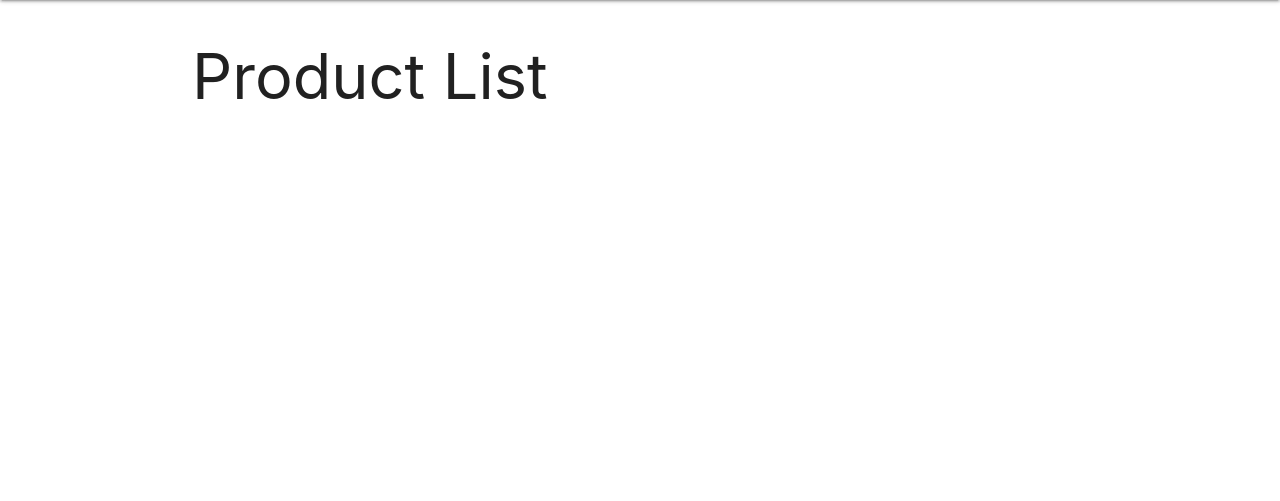
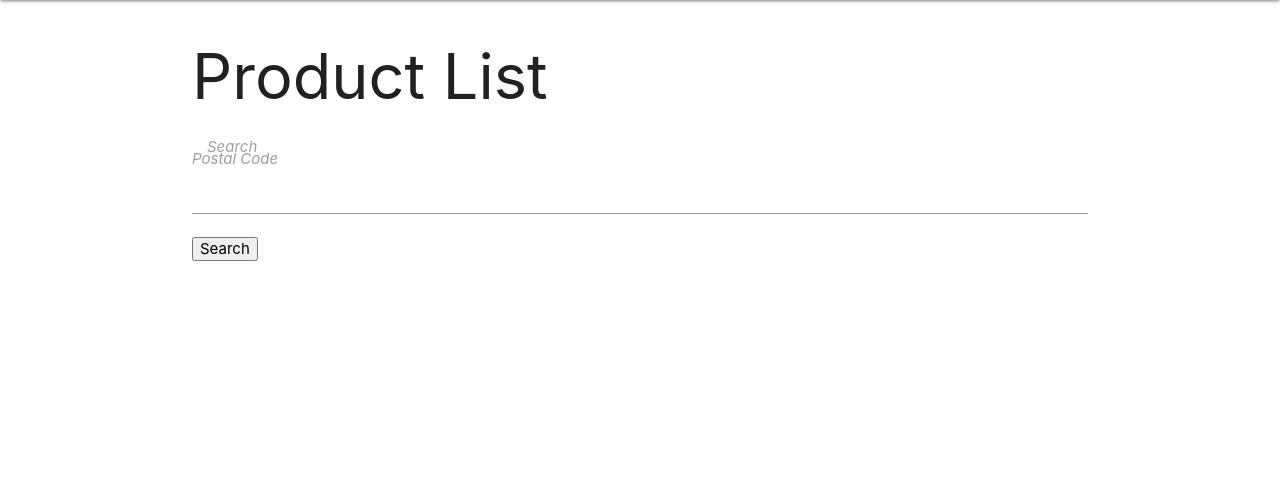
Before and after one commit to kevinglen1/Oishi, a Django app: page /products/ in a window 1280 px wide. Shown: the part 64-565 px from the top of the page. Run offline with Django 4.2, Linux system fonts and the light colour scheme; the visitor is signed in with stand-in values (Sample User, id 1); data that the repository does not hold is empty.

Commit message:
added product search

```diff
--- a/main_app/templates/products/index.html
+++ b/main_app/templates/products/index.html
@@ -2,6 +2,20 @@
 {% block content %}
 
 <h1>Product List</h1>
+
+<div class="nav-wrapper">
+  <form method=POST action="{% url 'search_products' %}">
+    {% csrf_token %}
+    <div class="input-field">
+      <input id="search" type="search" required name="searched">
+      <label class="label-icon" for="search"><i class="material-icons">Search</i></label>
+      <i class="material-icons">close</i>
+      <input id="postal-code" type="text" name="postal-code" maxlength="6">
+      <label class="label-icon" for="postal-code"><i class="material-icons">Postal Code</i></label>
+    </div>
+    <button type="submit">Search</button>
+  </form>
+</div>
 
 {% for product in products %}
   <a href="{% url 'detail' product.id %}">
--- a/main_app/urls.py
+++ b/main_app/urls.py
@@ -5,7 +5,9 @@ urlpatterns = [
   path('', views.home, name='home'),
   path('about/', views.about, name='about'),
   path('products/', views.products_index, name='index'),
+  path('products/', views.products_index, name='index'),
   path('products/<int:product_id>/', views.products_detail, name='detail'),
+  path('products/search_products/', views.search_products, name='search_products'),
   path('products/create/', views.ProductCreate.as_view(), name='products_create'),
   path('products/<int:pk>/update/', views.ProductUpdate.as_view(), name='products_update'),
   path('products/<int:pk>/delete/', views.ProductDelete.as_view(), name='products_delete'),
--- a/main_app/views.py
+++ b/main_app/views.py
@@ -11,6 +11,17 @@ from .models import Product, Store
 
 S3_BASE_URL = 'https://s3-us-west-1.amazonaws.com/'
 BUCKET = 'oishi'
+
+def search_products(request):
+  if request.method == "POST":
+    searched = request.POST['searched']
+    products = Product.objects.filter(name__contains=searched)
+
+    return render(request, 'products/search_products.html', {'searched': searched, 'products': products})
+  else:
+    return render(request, 'products/search_products.html', {})
+
+
 
 def signup(request):
   error_message = ''
```
Also changed, not shown: main_app/templates/products/search_products.html (added, +23 -0 lines).
